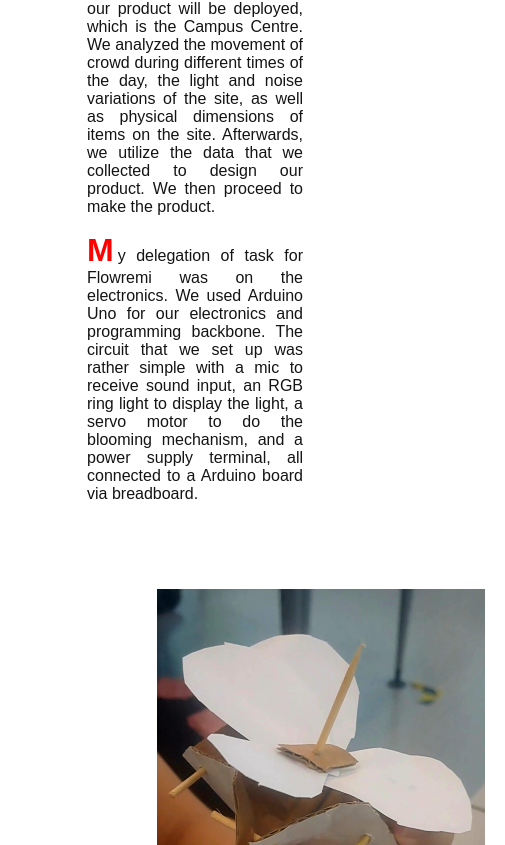
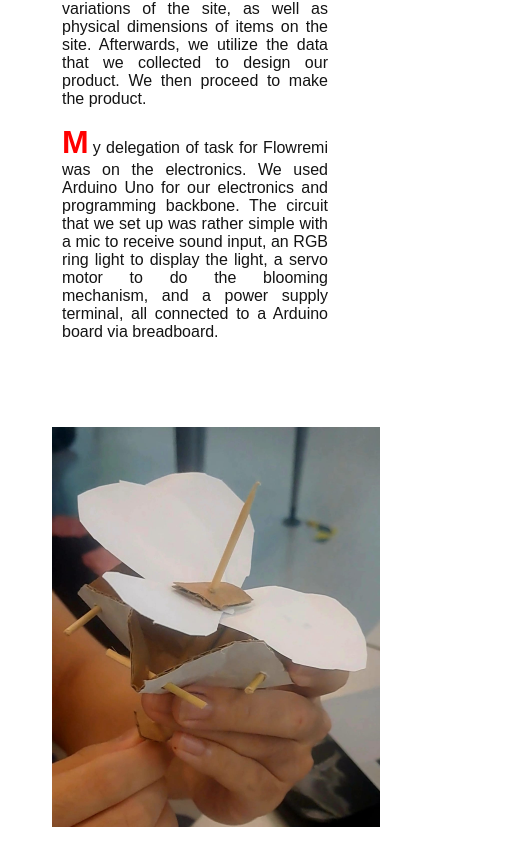
Before and after one commit to hugoingg/hugochen, a React (Vite) app: page /hugochen/projects/Flowremi in a window 390 px wide. Shown: the part 640-1485 px from the top of the page, 505 px wide, since content can reach past the window. Built offline with nearby package versions, Linux system fonts and the light colour scheme.

Commit message:
fix: overflowing image in projects

```diff
--- a/src/styles.css
+++ b/src/styles.css
@@ -218,7 +218,6 @@ footer {
 .header-text h1 {
     font-size: 80px;
     margin-top: 0;
-    margin-bottom: 0;
     display: flex;
     justify-content: center;
     letter-spacing: 8px;
@@ -639,13 +638,13 @@ blockquote::after {
         text-align: center;
         margin: 10px 0;
     }
-
     .header-text h1 {
         font-size: 55px;
         margin-top: 0;
         margin-bottom: 0;
-        display: flex;
+        padding:0;
         justify-content: center;
+        letter-spacing: 9px;
     }
     .header-text h2 {
         font-size: 18px;
@@ -685,6 +684,11 @@ blockquote::after {
         transform: translateX(-50%);
     }
     .projects-Pages p{
-        padding:0 55px;
+        padding:0 30px;
+    }
+    .project-Pages-Photos-Container{
+        padding: 0;
+        align-items: center;
+        justify-content: center;
     }
 }
```
